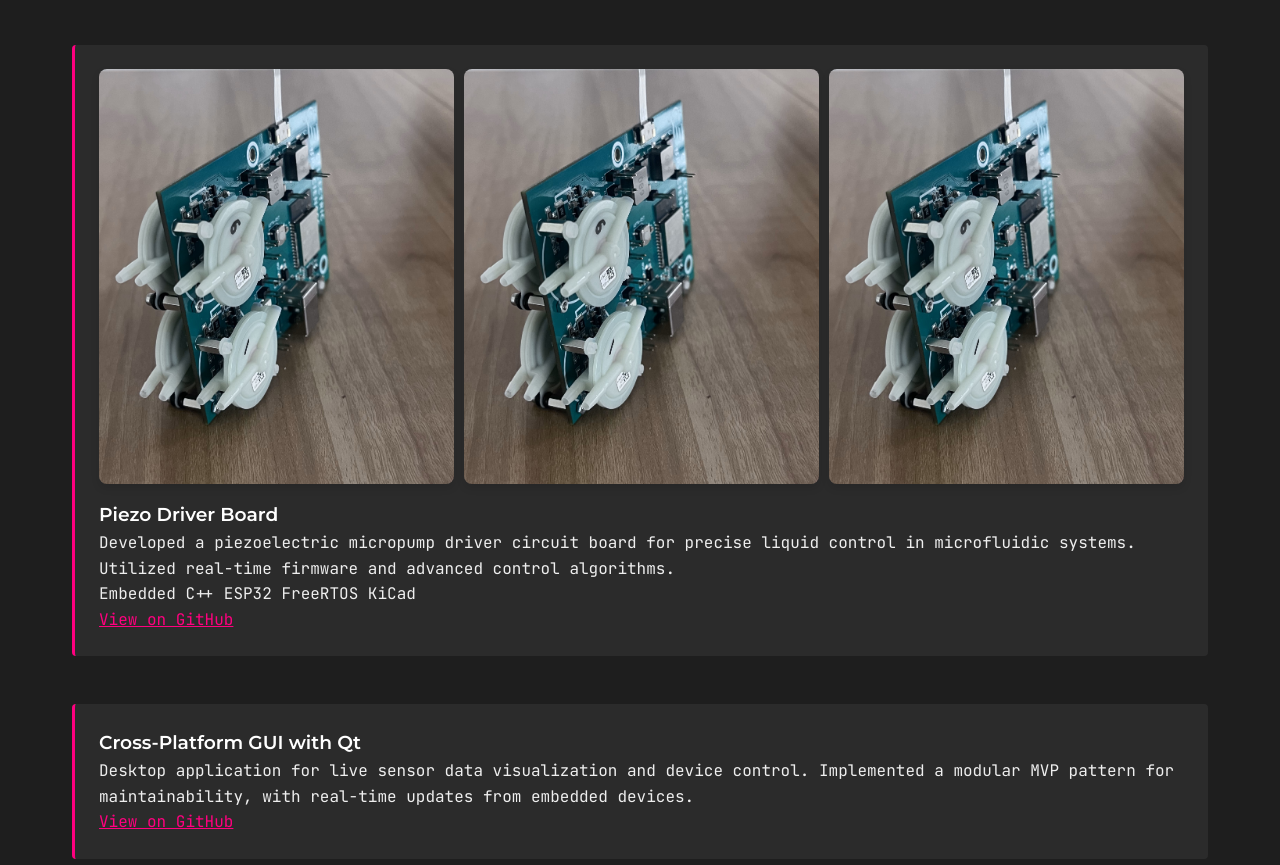
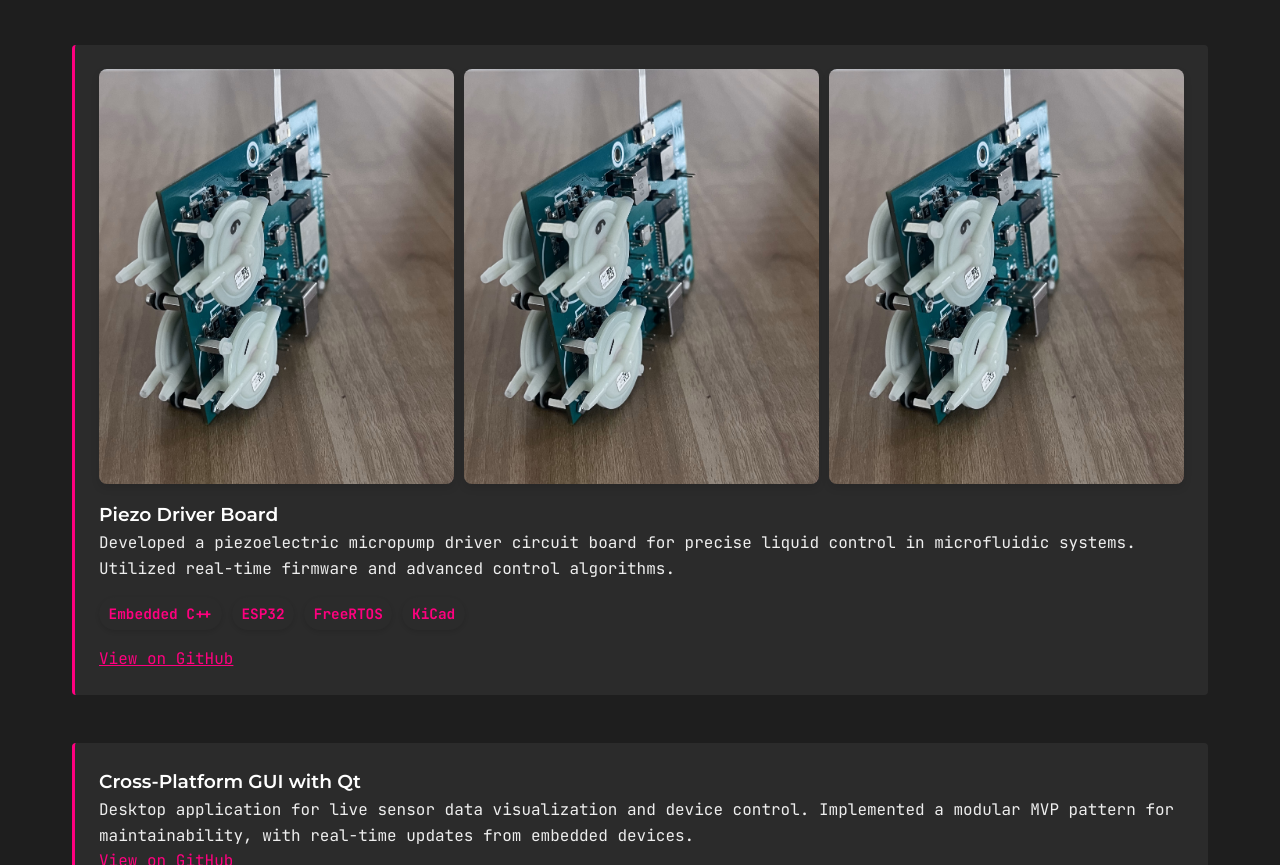
Before and after one commit to AsherValentini/asher-portfolio, a plain HTML site: page portfolio.html in a window 1280 px wide. Shown: the part 235-1100 px from the top of the page. Drawn offline with Linux system fonts and the light colour scheme.

Commit message:
adding css for tech blocks

```diff
--- a/style.css
+++ b/style.css
@@ -197,3 +197,26 @@ footer {
   .project-images img:hover {
     transform: scale(1.05);
   }
+
+  .tech-badges {
+    display: flex;
+    gap: 10px;
+    flex-wrap: wrap;
+    margin: 1rem 0;
+  }
+
+  .tech-badges span {
+    background-color: var(--clr-bg-alt);
+    color: var(--clr-accent);
+    padding: 0.3rem 0.6rem;
+    border-radius: 16px;
+    font-size: 0.9rem;
+    font-weight: 600;
+    box-shadow: 0 2px 4px rgba(0, 0, 0, 0.1);
+    transition: background-color 0.3s ease, color 0.3s ease;
+  }
+
+  .tech-badges span:hover {
+    background-color: var(--clr-accent);
+    color: #fff;
+  }
```
